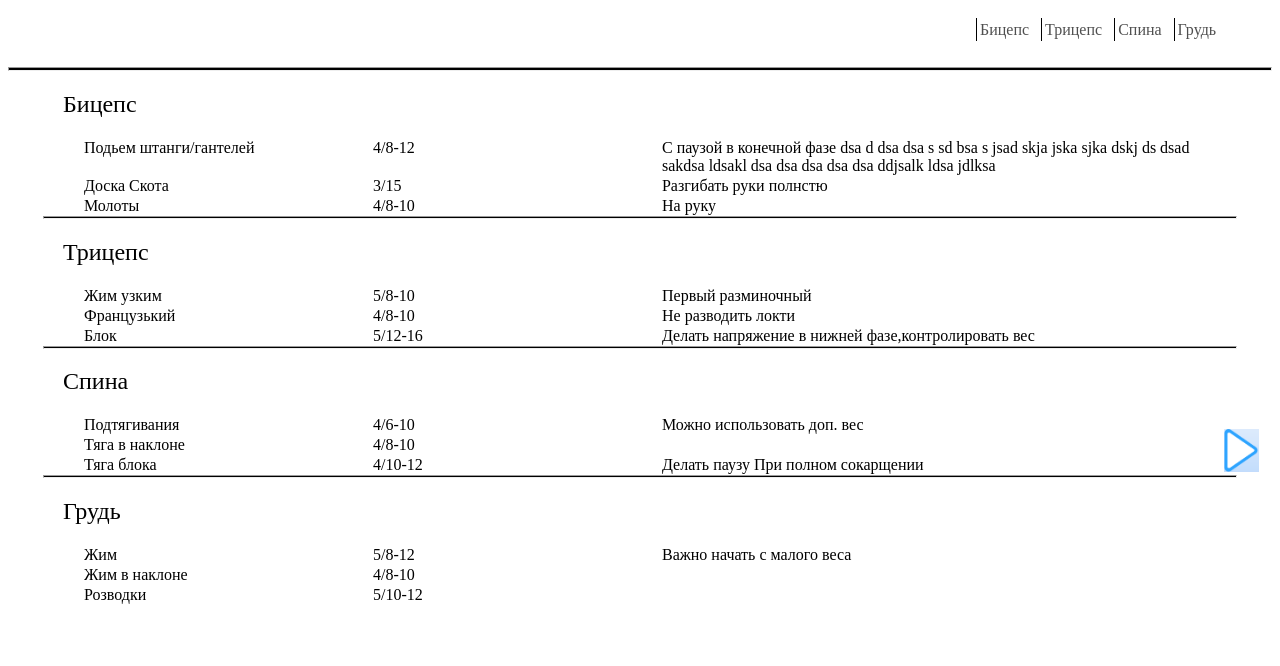
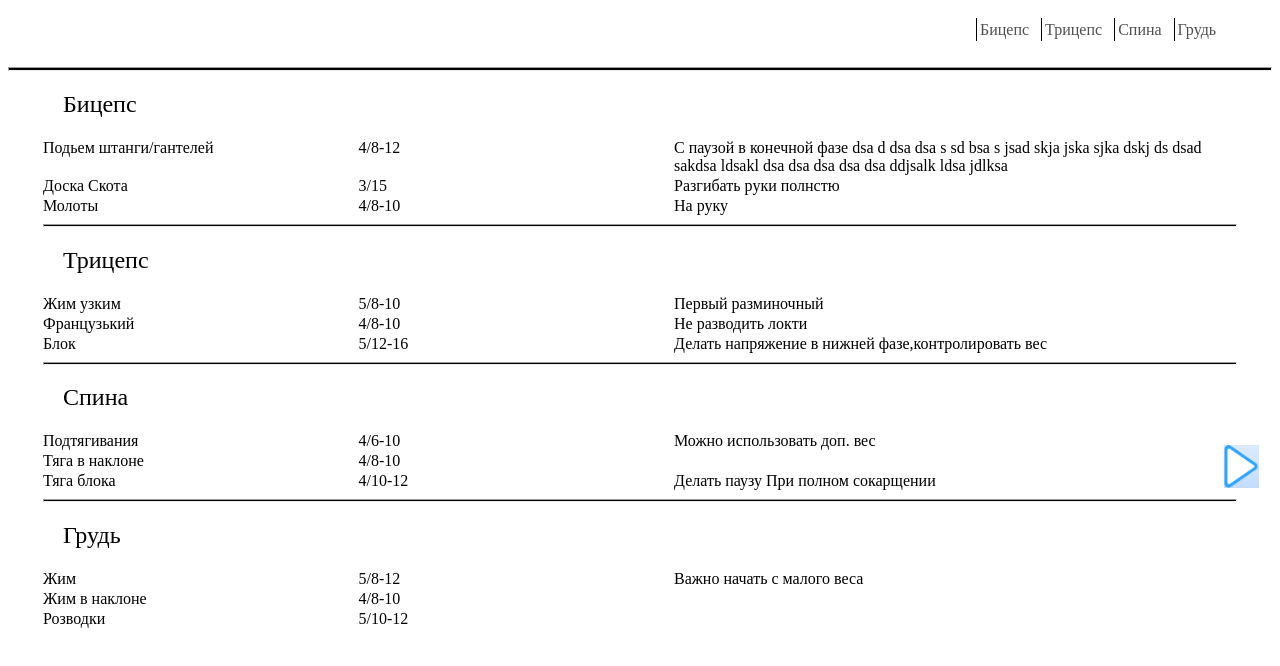
Before and after one commit to Nadspink/St-Bog, a plain HTML site: page index.html in a window 1280 px wide. Shown: the part 110-776 px from the top of the page. Drawn offline with Linux system fonts and the light colour scheme.

Commit message:
dsadsa
dsa

```diff
--- a/index.html
+++ b/index.html
@@ -2,7 +2,7 @@
 <html>
 <head>
 <meta charset="utf-8">
-<title>Let's go</title>
+ <title>Let's go</title>
    <link rel="stylesheet" href="styl.css">
     </head>
 
@@ -30,7 +30,7 @@
                         <h2>
            <a name="1"> Бицепс</a>
         </h2>
-        <div style="margin: 0px 35px 0px 75px">
+        <div style="margin: 0px 35px 0px 0px">
          <table>
   <tr align="left" >
     <td class="td-1">Подьем штанги/гантелей</td>
@@ -54,7 +54,7 @@
         <h2>
            <a name="2"> Трицепс</a>
         </h2>
-        <div style="margin: 0px 35px 0px 75px">
+        <div style="margin: 0px 35px 0px 0px">
          <table>
   <tr align="left" >
     <td class="td-1">Жим узким</td>
@@ -82,7 +82,7 @@
         <h2>
       <a name="3">Спина</a>
         </h2>
-       <div style="margin: 0px 35px 0px 75px">
+       <div style="margin: 0px 35px 0px 0px">
          <table>
   <tr align="left" >
     <td class="td-1">Подтягивания</td>
@@ -110,7 +110,7 @@
         <h2>
            <a name="4"> Грудь</a>
         </h2>
-         <div style="margin: 0px 35px 0px 75px">
+         <div style="margin: 0px 35px 0px 0px">
     <table >
   <tr align="left" >
     <td class="td-1">Жим</td>
--- a/styl.css
+++ b/styl.css
@@ -30,23 +30,22 @@ h2{
         font-weight: normal;
 }
 .hr-lig{
-     line-height: 0px;
     color:#A020F0;
         background-color: black;
         height: 1px;
         font-weight: normal;
       margin-left: 35px;
     margin-right: 35px;
-    margin-top: 0px;
 }
 td
 {
+    padding-left: 35px;
     vertical-align: top;
 }
 .td-1
 {
+    width: 25%;
 
-    width: 25%;
 }
 .td-end
 {
@@ -84,7 +83,9 @@ td
 
 #tops
 {
-    margin-top: -15%;
+    margin-top: -200px;
+
+
     z-index:2;
     margin-left: 95%;
     position: fixed;
```
